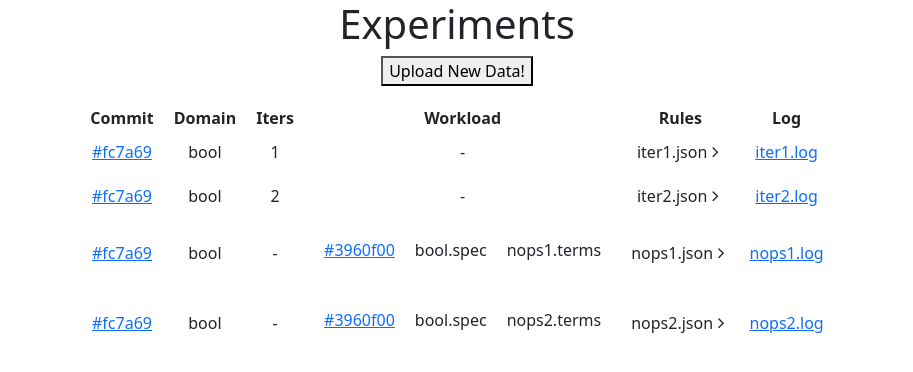
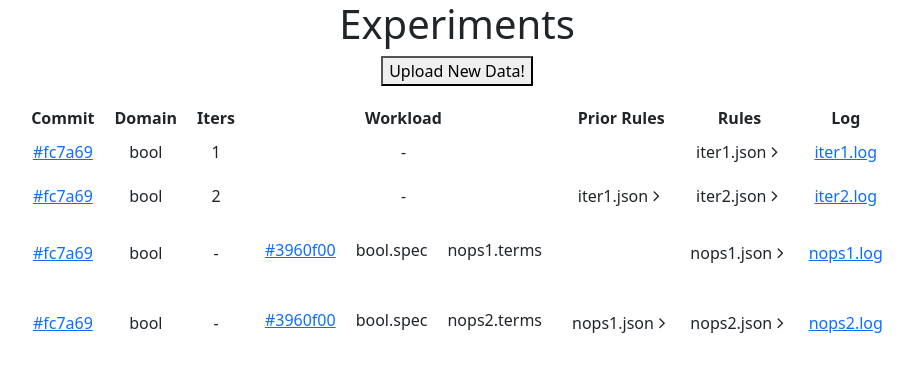
Before and after one commit to ajpal/experiment-tracker, a React (Create React App) app: page / in a window 1280 px wide. Shown: the top 372 px of the page, without its empty margins (183-1096 px from the left). Built offline with nearby package versions, Linux system fonts and the light colour scheme.

Commit message:
prior rules

```diff
--- a/src/ExperimentTable.jsx
+++ b/src/ExperimentTable.jsx
@@ -16,6 +16,7 @@ export default function ExperimentTable(props) {
         domain: exp.command.domain,
         iters: exp.command.iters || "-",
         workload: exp.command.workload,
+        priorRules: exp.command.priorRules,
         rules: exp.rules,
         log: exp.log,
       });
@@ -56,6 +57,12 @@ export default function ExperimentTable(props) {
             <div>-</div>
           );
         },
+      },
+      {
+        Header: "Prior Rules",
+        accessor: "priorRules",
+        Cell: (props) =>
+          props.cell.value ? <RuleCell filename={props.cell.value} /> : <div />,
       },
       {
         Header: "Rules",
```
